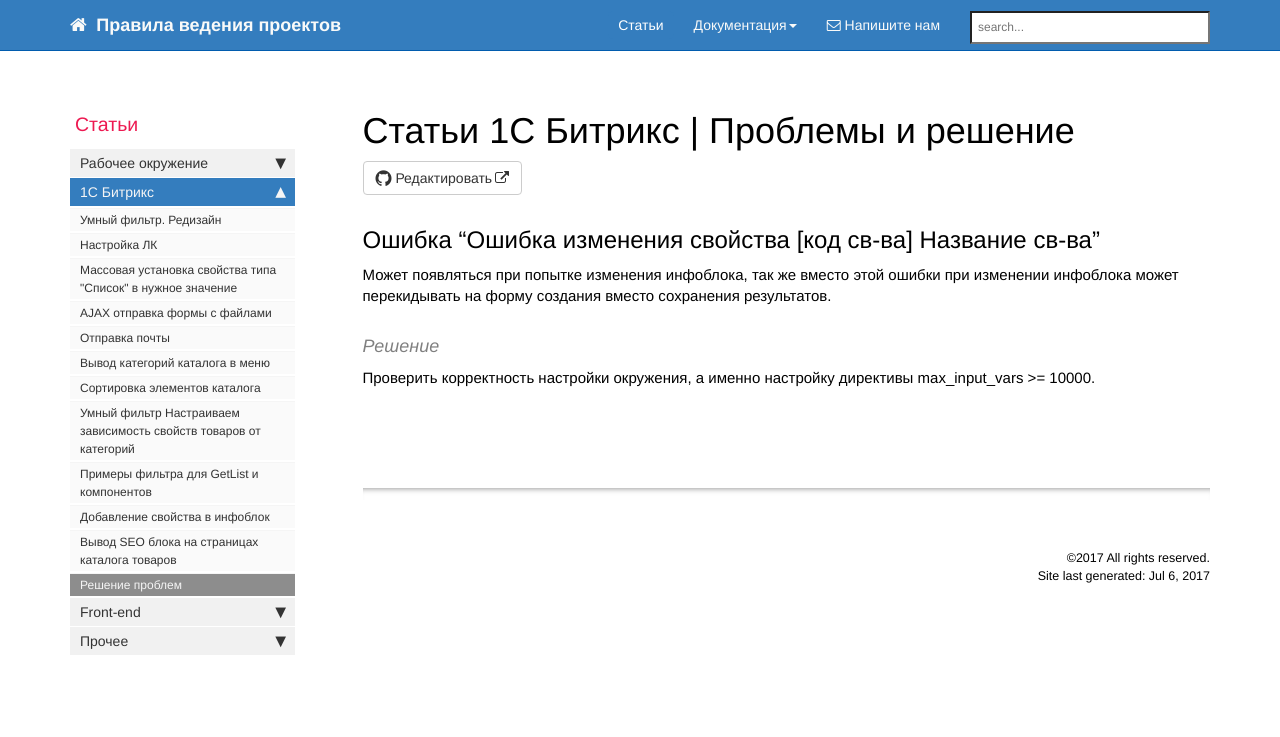
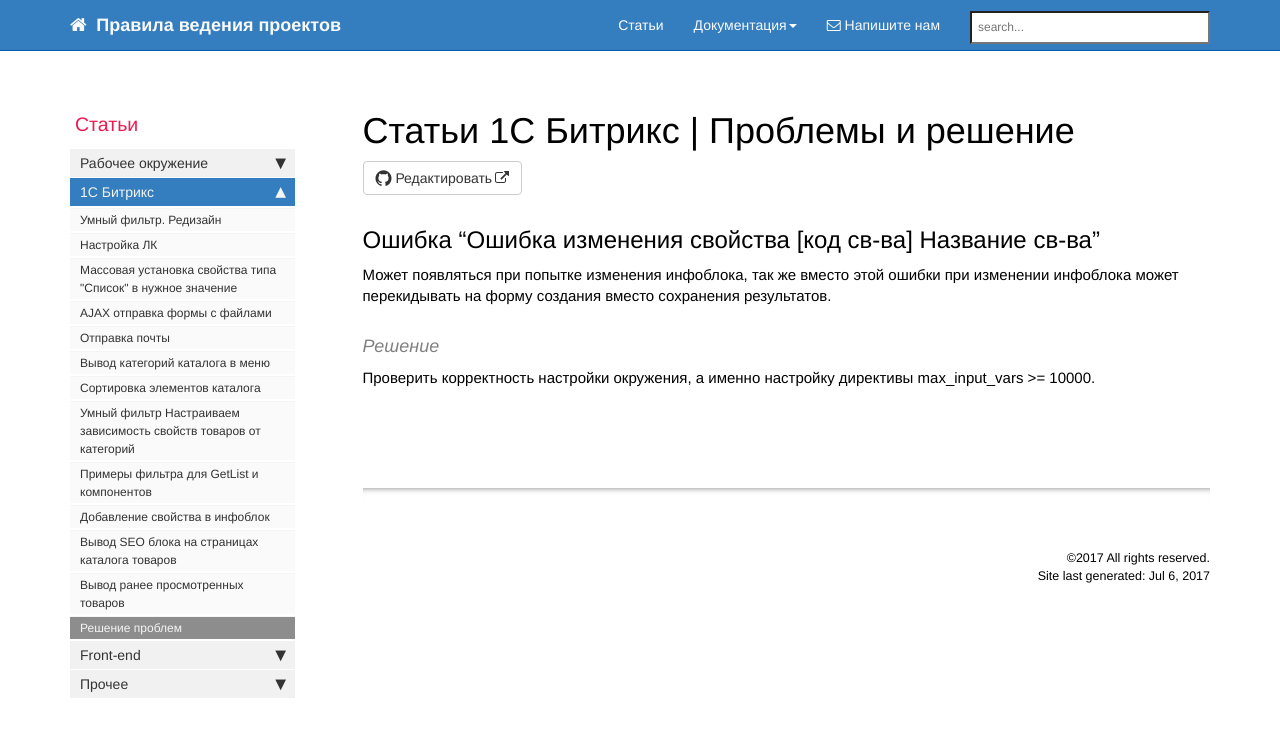
Before and after one commit to gdecider/gdecider.github.io, a Jekyll site: the page built from pages/articles/articles_bx_problems.md, in a window 1280 px wide. Shown: the top 737 px of the page. Built offline with Jekyll 4.4.1, drawn with Linux system fonts in a browser that asks for light colours; nearby versions of some CDN libraries; comment, search, counter and statistics services are not loaded.

Commit message:
Update articles_sidebar.yml

```diff
--- a/_data/sidebars/articles_sidebar.yml
+++ b/_data/sidebars/articles_sidebar.yml
@@ -108,6 +108,10 @@
       url: /articles_bx-seo-for-catalog.html
       output: web, pdf
 
+    - title: Вывод ранее просмотренных товаров
+      url: /articles_bx-catalog-viewed-products.html
+      output: web, pdf
+
     - title: Решение проблем
       url: /articles_bx_problems.html
       output: web, pdf
```
